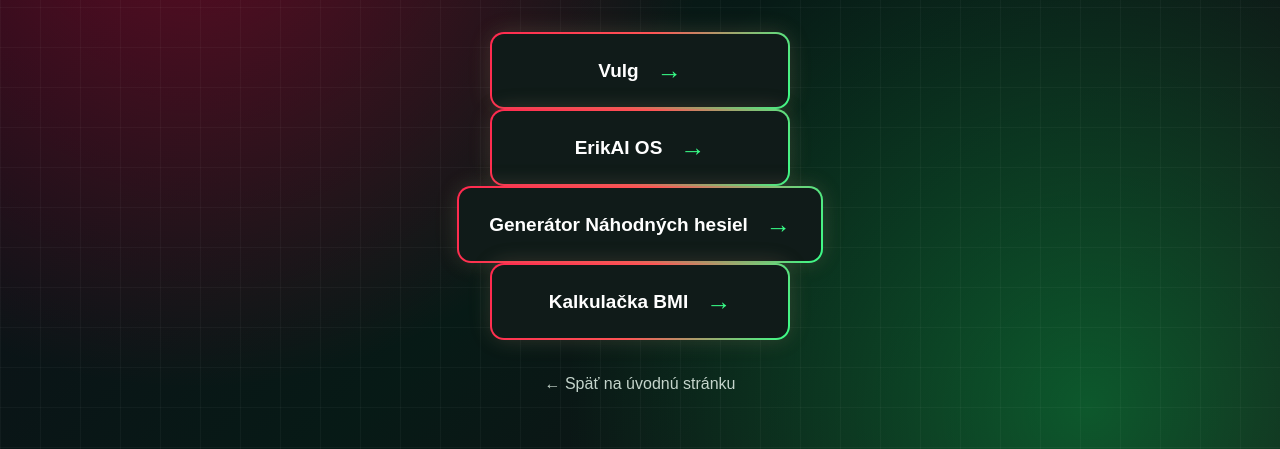
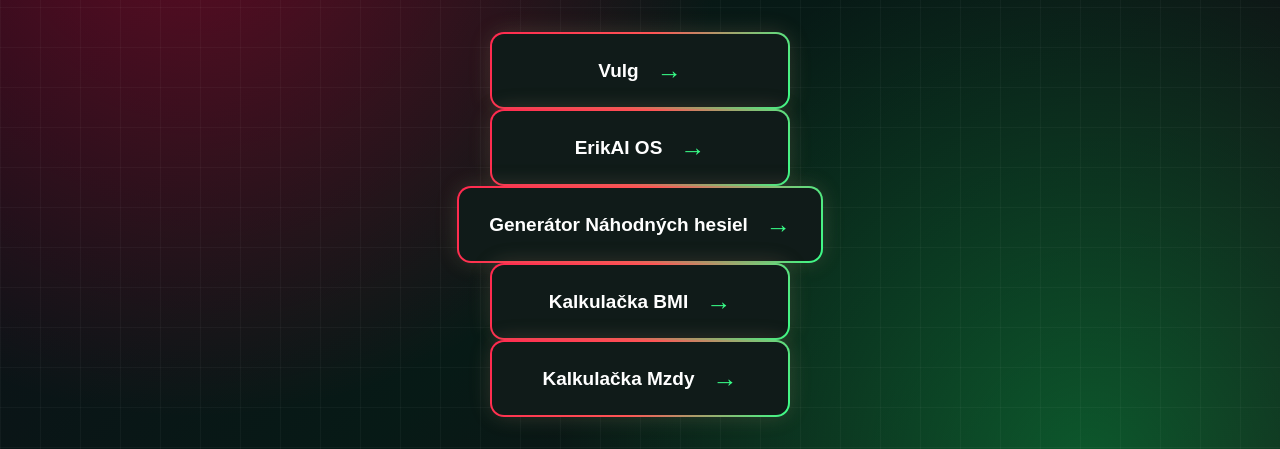
Before and after one commit to EMMG-TECH/EMMG-TECH, a plain HTML site: page nastroje.html in a window 1280 px wide. Shown: the part 313-762 px from the top of the page. Drawn offline with Linux system fonts and the light colour scheme.

Commit message:
Add link to Mzdy calculator in nastroje.html

```diff
--- a/nastroje.html
+++ b/nastroje.html
@@ -240,6 +240,11 @@
             <span class="arrow">→</span>
         </a>
 
+        <a class="tool-button" href="mzdy.html">
+            <span> Kalkulačka Mzdy </span>
+            <span class="arrow">→</span>
+        </a>
+
         <div class="back">
             <a href="index.html">← Späť na úvodnú stránku</a>
         </div>
```
